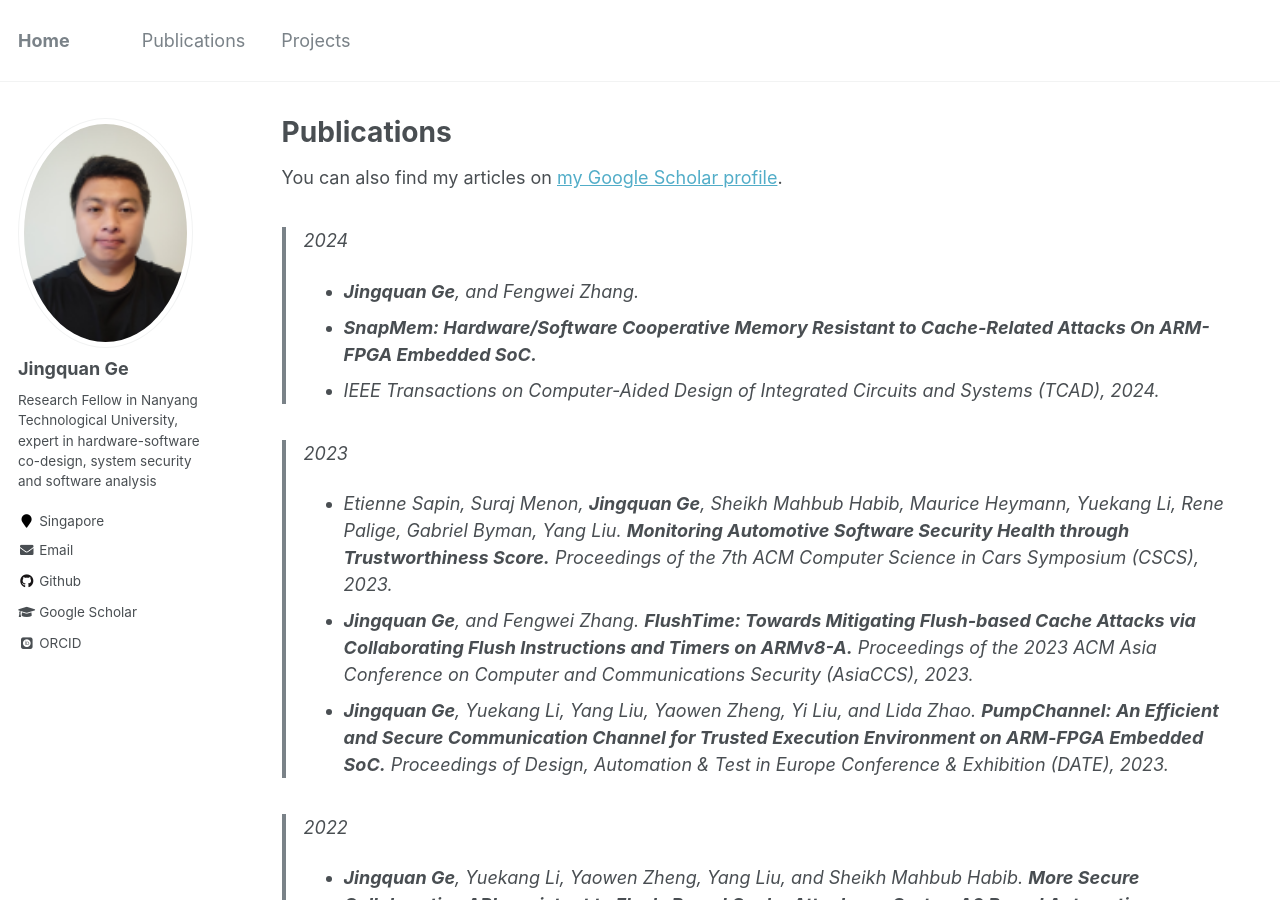
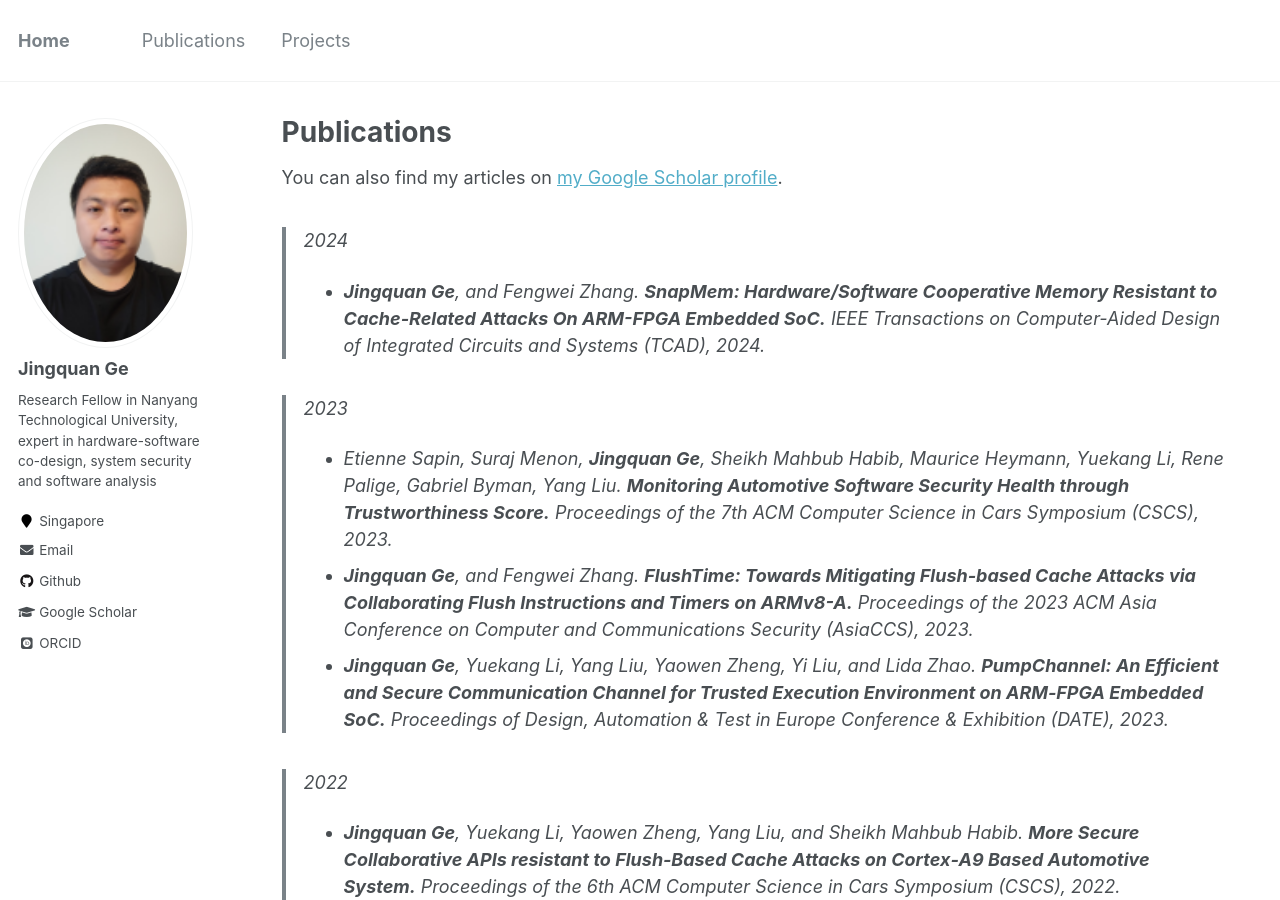
Before and after one commit to gejingquan/gejingquan.github.io, a Jekyll site: the page built from _pages/publications.md, in a window 1280 px wide and 900 px high. Built offline with Jekyll 4.4.1, drawn with Linux system fonts in a browser that asks for light colours; some web fonts are replaced.

```diff
--- a/_pages/publications.md
+++ b/_pages/publications.md
@@ -8,8 +8,8 @@ You can also find my articles on <a href="https://scholar.google.com/citations?h
 
 > 2024
 - **Jingquan Ge**, and Fengwei Zhang.
-- **SnapMem: Hardware/Software Cooperative Memory Resistant to Cache-Related Attacks On ARM-FPGA Embedded SoC.**
-- IEEE Transactions on Computer-Aided Design of Integrated Circuits and Systems (TCAD), 2024.
+**SnapMem: Hardware/Software Cooperative Memory Resistant to Cache-Related Attacks On ARM-FPGA Embedded SoC.**
+IEEE Transactions on Computer-Aided Design of Integrated Circuits and Systems (TCAD), 2024.
 
 
 
```
